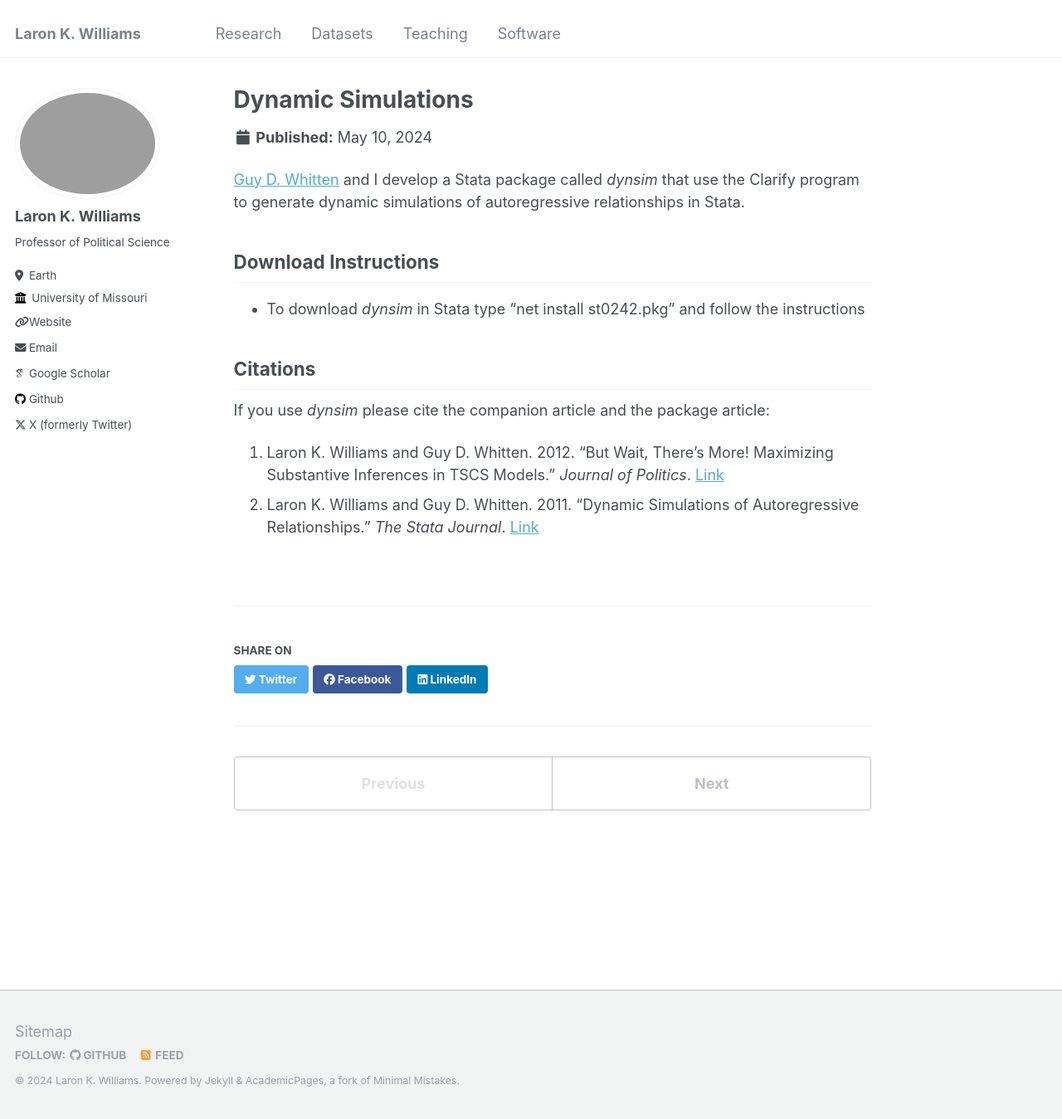
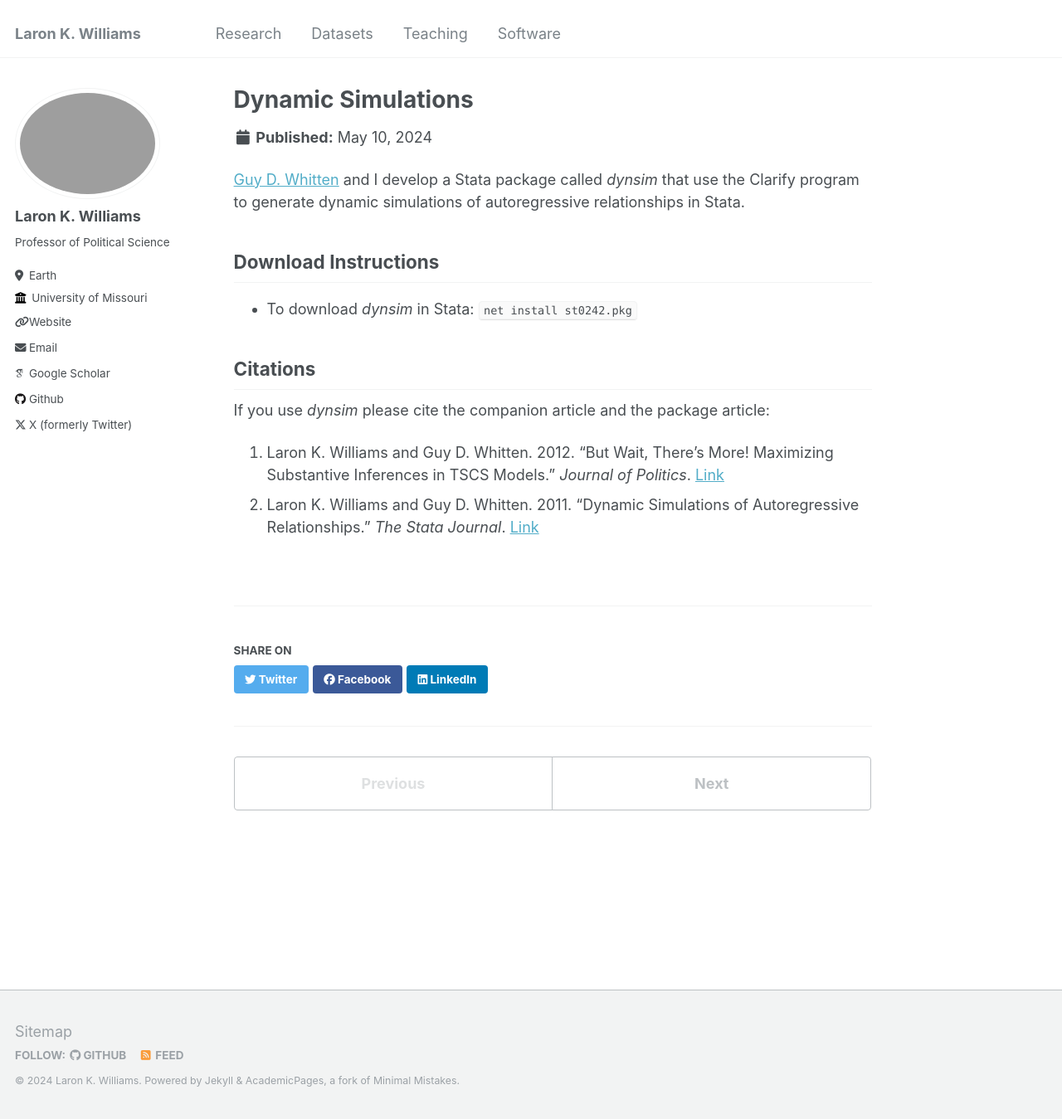
Before and after one commit to williamslaro/williamslaro.github.io, a Jekyll site: the page built from _portfolio/dynsim1.md, in a window 1280 px wide and 1349 px high. Shown: the whole window at 83% size. Built offline with Jekyll 4.4.1, drawn with Linux system fonts in a browser that asks for light colours; some web fonts are replaced.

Commit message:
Update dynsim1.md

```diff
--- a/_portfolio/dynsim1.md
+++ b/_portfolio/dynsim1.md
@@ -7,7 +7,7 @@ collection: portfolio
 [Guy D. Whitten](https://bush.tamu.edu/faculty/gwhitten/) and I develop a Stata package called *dynsim* that use the Clarify program to generate dynamic simulations of autoregressive relationships in Stata.
 
 ## Download Instructions
-* To download *dynsim* in Stata type "net install st0242.pkg" and follow the instructions
+* To download *dynsim* in Stata: `net install st0242.pkg`
 
 ## Citations
 If you use *dynsim* please cite the companion article and the package article:
```
